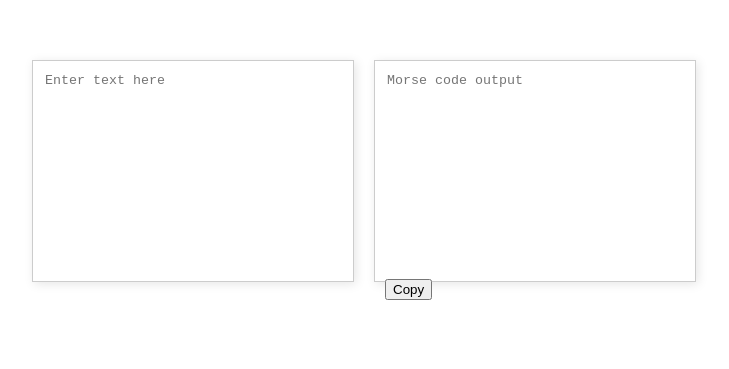
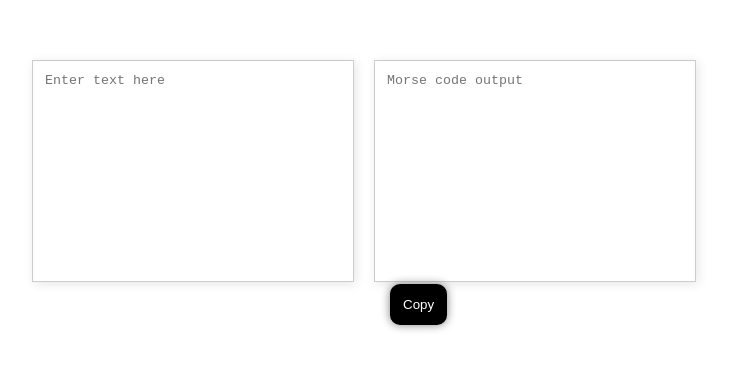
Before and after one commit to NikosDeliv/Morse-Code-Translator, a plain HTML site: page interface.html in a window 1280 px wide. Shown: the part 219-588 px from the top of the page, without its empty margins (276-1005 px from the left). Drawn offline with Linux system fonts and the light colour scheme.

Commit message:
Update design.css

```diff
--- a/design.css
+++ b/design.css
@@ -29,3 +29,28 @@ textarea {
     outline: none;
     resize: none; /* Prevents resizing of the textarea */
 }
+
+
+.btn {
+    background-color: black;
+    color: #ffffff;
+    border: none;
+    padding: 13px;
+    border-radius: 10px;
+    outline: none;
+    cursor: pointer;
+    box-shadow: 0 0 10px 0px grey;
+    margin: 5px;
+}
+
+.btn:hover {
+    background-color: #040f1b;
+}
+
+
+.success-message {
+    color: rgb(2, 27, 2);
+    margin-top: 10px;
+    font-weight: bold;
+    font-family: Edge 12;
+}
```
